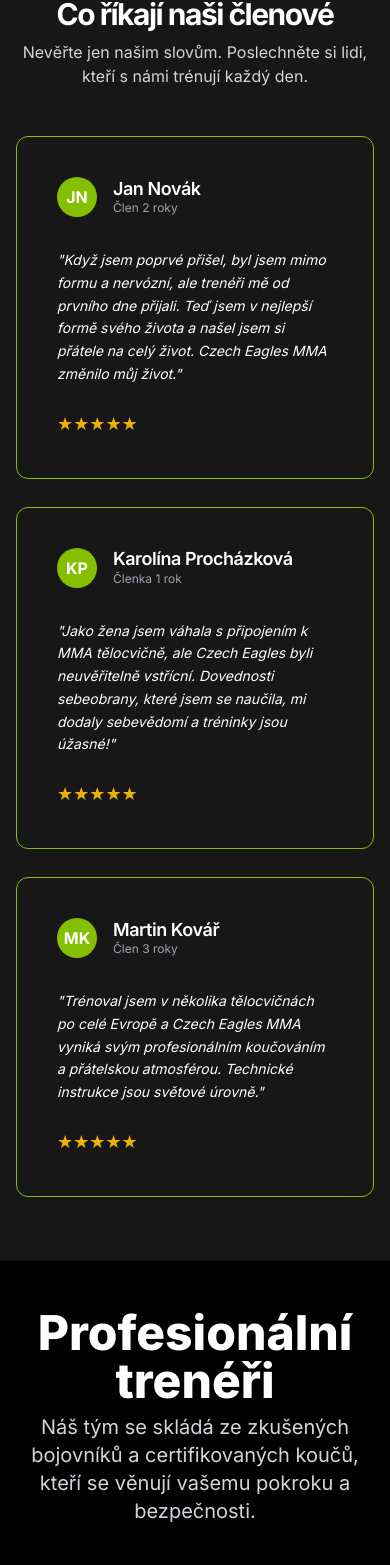
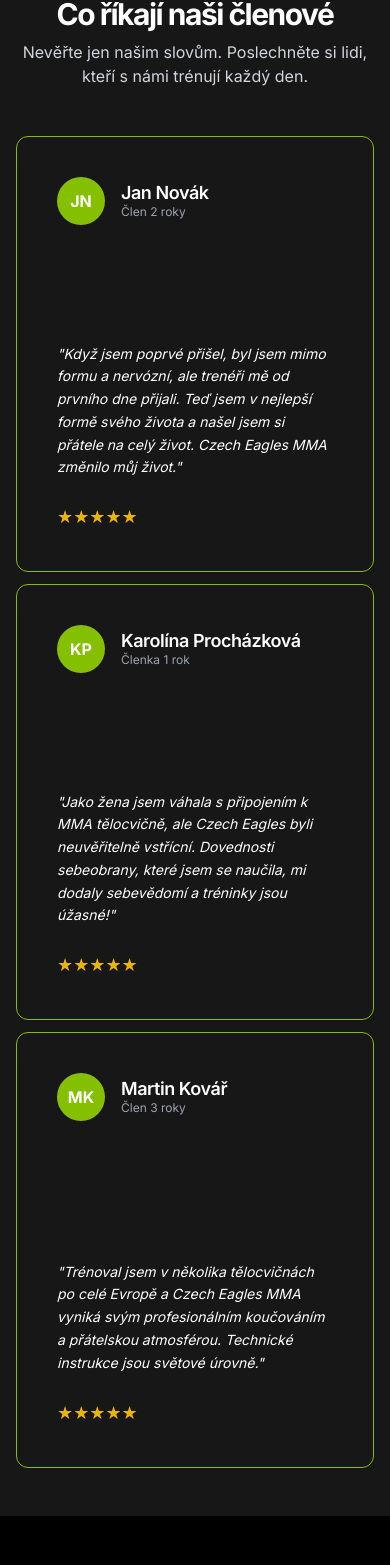
Before and after one commit to maybellineswag/czecheagles, a Next.js app: page / in a window 390 px wide. Shown: the part 2199-3764 px from the top of the page. Built offline with nearby package versions, Linux system fonts and the light colour scheme.

Commit message:
Quick update

```diff
--- a/app/page.tsx
+++ b/app/page.tsx
@@ -713,10 +713,10 @@ export default function Home() {
             </FadeInSection>
             <div className="grid grid-cols-1 gap-3 md:gap-6 mt-12 md:grid-cols-2 lg:grid-cols-3">
               <FadeInSection delay={0.1}>
-                <Card className="bg-neutral-900 border-green-600 text-white flex flex-col rounded-xl p-4 sm:p-6 mb-4 max-w-full">
-                  <CardHeader>
+                <Card className="bg-neutral-900 border-green-600 text-white flex flex-col rounded-xl p-4 sm:p-6 mb-4 max-w-full h-full min-h-[420px]">
+                  <CardHeader className="h-full">
                     <div className="flex items-center gap-4">
-                      <div className="rounded-full bg-green-600 w-10 h-10 sm:w-12 sm:h-12 flex items-center justify-center text-white font-bold text-base sm:text-lg">
+                      <div className="rounded-full bg-green-600 w-12 h-12 flex items-center justify-center text-white font-bold text-base sm:text-lg aspect-square">
                         JN
                       </div>
                       <div>
@@ -725,7 +725,7 @@ export default function Home() {
                       </div>
                     </div>
                   </CardHeader>
-                  <CardContent className="flex-grow flex flex-col justify-between mt-2">
+                  <CardContent className="flex-grow flex flex-col justify-between mt-2 h-full">
                     <p className="italic text-sm sm:text-base leading-relaxed mb-4">
                       "Když jsem poprvé přišel, byl jsem mimo formu a nervózní, ale trenéři mě od prvního dne přijali.
                       Teď jsem v nejlepší formě svého života a našel jsem si přátele na celý život. Czech Eagles MMA
@@ -738,10 +738,10 @@ export default function Home() {
                 </Card>
               </FadeInSection>
               <FadeInSection delay={0.2}>
-                <Card className="bg-neutral-900 border-green-600 text-white flex flex-col rounded-xl p-4 sm:p-6 mb-4 max-w-full">
-                  <CardHeader>
+                <Card className="bg-neutral-900 border-green-600 text-white flex flex-col rounded-xl p-4 sm:p-6 mb-4 max-w-full h-full min-h-[420px]">
+                  <CardHeader className="h-full">
                     <div className="flex items-center gap-4">
-                      <div className="rounded-full bg-green-600 w-10 h-10 sm:w-12 sm:h-12 flex items-center justify-center text-white font-bold text-base sm:text-lg">
+                      <div className="rounded-full bg-green-600 w-12 h-12 flex items-center justify-center text-white font-bold text-base sm:text-lg aspect-square">
                         KP
                       </div>
                       <div>
@@ -750,7 +750,7 @@ export default function Home() {
                       </div>
                     </div>
                   </CardHeader>
-                  <CardContent className="flex-grow flex flex-col justify-between mt-2">
+                  <CardContent className="flex-grow flex flex-col justify-between mt-2 h-full">
                     <p className="italic text-sm sm:text-base leading-relaxed mb-4">
                       "Jako žena jsem váhala s připojením k MMA tělocvičně, ale Czech Eagles byli neuvěřitelně vstřícní.
                       Dovednosti sebeobrany, které jsem se naučila, mi dodaly sebevědomí a tréninky jsou úžasné!"
@@ -762,10 +762,10 @@ export default function Home() {
                 </Card>
               </FadeInSection>
               <FadeInSection delay={0.3}>
-                <Card className="bg-neutral-900 border-green-600 text-white flex flex-col rounded-xl p-4 sm:p-6 mb-4 max-w-full">
-                  <CardHeader>
+                <Card className="bg-neutral-900 border-green-600 text-white flex flex-col rounded-xl p-4 sm:p-6 mb-4 max-w-full h-full min-h-[420px]">
+                  <CardHeader className="h-full">
                     <div className="flex items-center gap-4">
-                      <div className="rounded-full bg-green-600 w-10 h-10 sm:w-12 sm:h-12 flex items-center justify-center text-white font-bold text-base sm:text-lg">
+                      <div className="rounded-full bg-green-600 w-12 h-12 flex items-center justify-center text-white font-bold text-base sm:text-lg aspect-square">
                         MK
                       </div>
                       <div>
@@ -774,7 +774,7 @@ export default function Home() {
                       </div>
                     </div>
                   </CardHeader>
-                  <CardContent className="flex-grow flex flex-col justify-between mt-2">
+                  <CardContent className="flex-grow flex flex-col justify-between mt-2 h-full">
                     <p className="italic text-sm sm:text-base leading-relaxed mb-4">
                       "Trénoval jsem v několika tělocvičnách po celé Evropě a Czech Eagles MMA vyniká svým
                       profesionálním koučováním a přátelskou atmosférou. Technické instrukce jsou světové úrovně."
```
